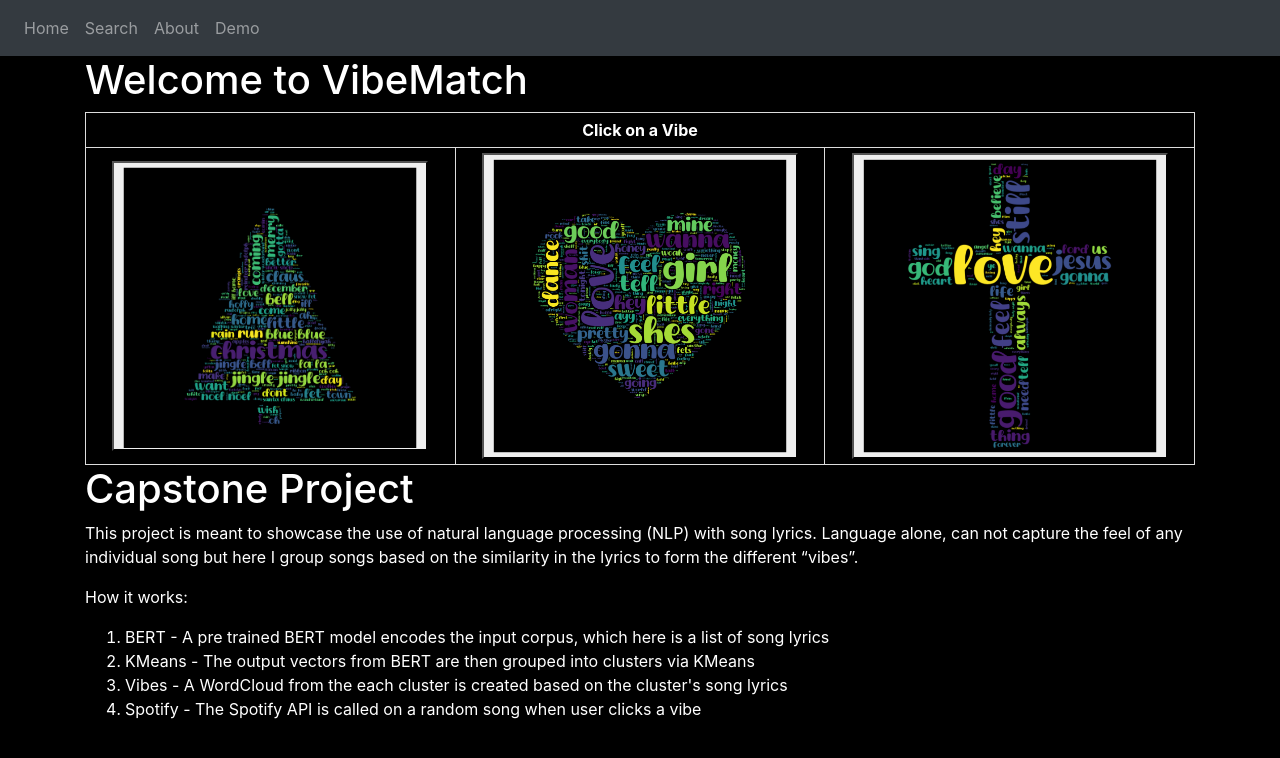
After one commit to valentinbaltazar/VibeMatch, a Flask app: page /demo in a window 1280 px wide. The commit adds this page. Shown: the top 758 px of the page. Run offline with Flask 3, Linux system fonts and the light colour scheme; some libraries are stand-ins or nearby versions.

Commit message:
working demo page

```diff
--- a/website/routes.py
+++ b/website/routes.py
@@ -25,6 +25,11 @@ def test():
     return render_template('test.html')
 
 
+@routes.route('/demo')
+def demo():
+    return render_template('demo.html')
+
+
 @routes.route('/vibe', methods=['POST'])
 def random_song():
     file_name = request.form['file_name']
@@ -43,10 +48,6 @@ def random_song():
 
     song_name = random_row['song_title'].values[0]
     artist_name = random_row['artist_name'].values[0]
-
-
-    # song_name = 'Monster'
-    # artist_name = 'Imagine Dragons'
 
     print(str(song_name))
     print(str(artist_name))
@@ -106,18 +107,48 @@ def search_song():
 def play_song(track_id):
     return redirect(f"https://open.spotify.com/track/{track_id}")
 
-@routes.route('/fetch_images', methods=['GET'])
-def fetch_images():
-    # Get the URL requested by the client
-    url = request.args.get('url')
+@routes.route('/vibe_demo', methods=['POST'])
+def random_song_demo():
+    file_name = request.form['file_name']
+    print('file name is:', file_name)
 
-    # Log the URL to the terminal
-    print("URL requested:", url)
+    cluster_number = int(file_name.split('.')[0].split('_')[-1])
+    print("cluster is number:",cluster_number)
 
-    # You can also log other details like user-agent, IP, etc.
-    print("User-Agent:", request.headers.get('User-Agent'))
-    print("Client IP:", request.remote_addr)
 
-    # Here you can perform additional processing if needed, then return a response
-    # For now, just return a placeholder response
-    return "Fetching images..."
+    df = pd.read_csv('./website/static/data/demo.csv')
+    print(df.head())
+
+    df_cluster = df[df['cluster']==cluster_number]
+
+    random_row = df_cluster.sample(n=1)
+
+    song_name = random_row['song_title'].values[0]
+    artist_name = random_row['artist_name'].values[0]
+
+    print(str(song_name))
+    print(str(artist_name))
+
+    CLIENT_ID = '9e037a45a23c4f22a1df30d1820bae65'
+    CLIENT_SECRET = '88412132bc70474e8ade57eb6c080039'
+
+    # Initialize Spotipy
+    client_credentials_manager = SpotifyClientCredentials(client_id=CLIENT_ID,
+                                                        client_secret=CLIENT_SECRET)
+    sp = spotipy.Spotify(client_credentials_manager=client_credentials_manager)
+
+    current_directory = os.getcwd()
+    print("Current directory:", current_directory)
+
+
+    # Search for the song
+    res = sp.search(q=f"track:{song_name} artist:{artist_name}", type='track', limit=1)
+    # print(res)
+    if res['tracks']['items']:
+        # Get the first track found
+        track_id = res['tracks']['items'][0]['id']
+        print(track_id)
+        # return redirect(url_for('play', track_id=track_id))
+        return redirect(url_for('routes.play_song', track_id=track_id))
+    else:
+        return "Song not found."
--- a/website/templates/base.html
+++ b/website/templates/base.html
@@ -53,6 +53,7 @@
           <a class="nav-item nav-link" id="home" href="/">Home</a>
           <a class="nav-item nav-link" id="search" href="/search">Search</a>
           <a class="nav-item nav-link" id="about" href="/about">About</a>
+          <a class="nav-item nav-link" id="demo" href="/demo">Demo</a>
         </div>
       </div>
     </nav>
--- /dev/null
+++ b/website/templates/demo.html
@@ -0,0 +1,86 @@
+{% extends "base.html" %}
+{% block title %}test1{% endblock %}
+
+{% block content %}
+<!DOCTYPE html>
+<html lang="en">
+<head>
+    <meta charset="UTF-8">
+    <meta name="viewport" content="width=device-width, initial-scale=1.0">
+    <title>Demo</title>
+    <style>
+        table {
+            width: 100%;
+            border-collapse: collapse;
+        }
+        th, td {
+            border: 1px solid #ddd;
+            padding: 5px;
+            text-align: center;
+        }
+        th {
+            background-color: black;
+        }
+        img {
+            max-width: 300px;
+            max-height: 300px;
+        }
+        body {
+            background-color: black;
+            color: white;
+        }
+    </style>
+</head>
+<body>
+    <h1>Welcome to VibeMatch</h1>
+    <table>
+        <tr>
+            <th colspan="4">Click on a Vibe</th>
+        </tr>
+        <tr>
+            <td>
+                <form action="/vibe_demo" method="post">
+                    <input type="hidden" name="file_name" value="demo_cluster_5.png">
+                    <button type="submit">
+                        <img src="{{ url_for('static', filename='images/demo_cluster_5.png') }}" alt="Image 1">
+                    </button>
+                </form>
+            </td>
+            <td>
+                <form action="/vibe_demo" method="post">
+                    <input type="hidden" name="file_name" value="demo_cluster_10.png">
+                    <button type="submit">
+                        <img src="{{ url_for('static', filename='images/demo_cluster_10.png') }}" alt="Image 2">
+                    </button>
+                </form>
+            </td>
+            <td>
+                <form action="/vibe_demo" method="post">
+                    <input type="hidden" name="file_name" value="demo_cluster_8.png">
+                    <button type="submit">
+                        <img src="{{ url_for('static', filename='images/demo_cluster_8.png') }}" alt="Image 3">
+                    </button>
+                </form>
+            </td>
+        </tr>
+    </table>
+
+    <h1>Capstone Project</h1>
+    <p>This project is meant to showcase the use of natural language processing (NLP) with song lyrics.
+         Language alone, can not capture the feel of any individual
+         song but here I group songs based on the similarity
+         in the lyrics to form the different “vibes”.</p>
+
+    <p>How it works:</p>
+
+    <ol>
+        <li>BERT - A pre trained BERT model encodes the input corpus, which here is a list of song lyrics </li>
+        <li>KMeans - The output vectors from BERT are then grouped into clusters via KMeans </li>
+        <li>Vibes - A WordCloud from the each cluster is created based on the cluster's song lyrics</li>
+        <li>Spotify - The Spotify API is called on a random song when user clicks a vibe</li>
+    </ol>
+
+</body>
+</html>
+
+{% endblock %}
```
Also changed, not shown: website/static/images/demo_cluster_10.png (added), website/static/images/demo_cluster_5.png (added), website/static/images/demo_cluster_8.png (added), 1 other file.
